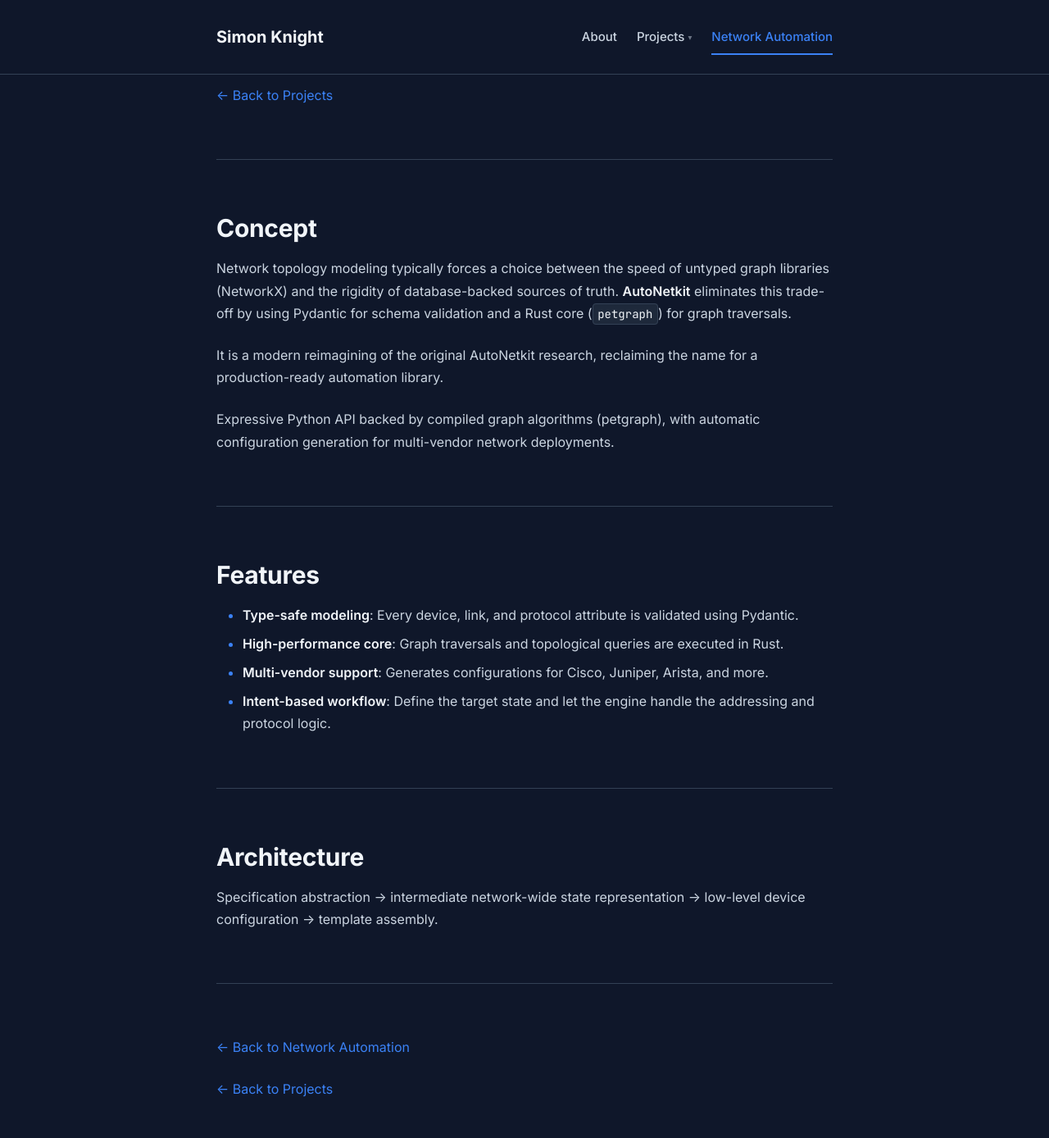
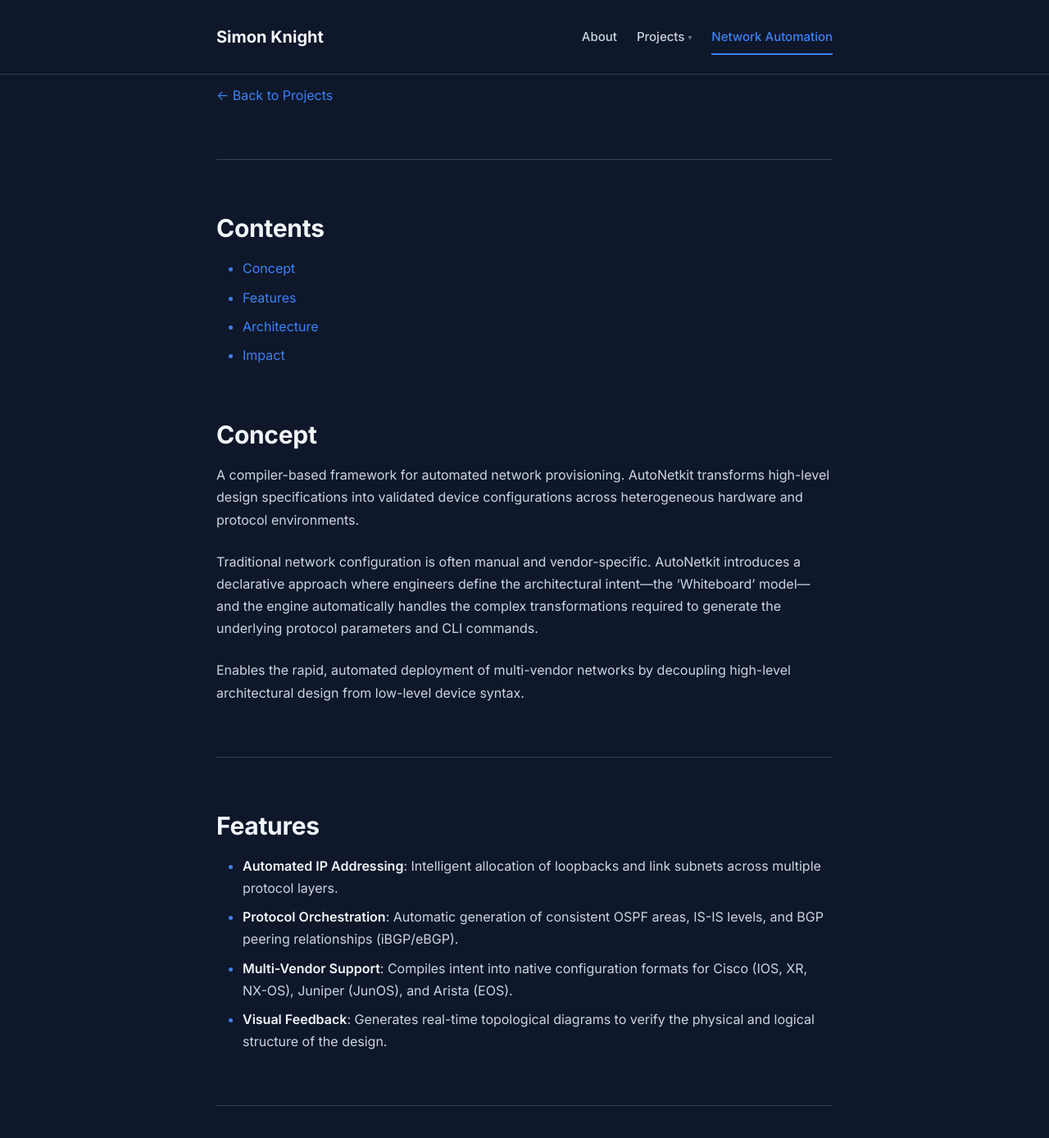
Before and after one commit to sk2/sk2.github.com, a Jekyll site: the page built from projects/autonetkit.md, in a window 1280 px wide and 1400 px high, scrolled down 247 px. Shown: the top 1388 px of the window at 82% size. Built offline with Jekyll 4.4.1, drawn with Linux system fonts in a browser that asks for light colours; nearby versions of some CDN libraries; our own code applies the rules of GitHub Pages for plain Markdown files; some of the changed text lies outside the part shown.

Commit message:
Expand Configuration Generation (AutoNetkit) and reorder Network Automation page

```diff
--- a/projects/autonetkit.md
+++ b/projects/autonetkit.md
@@ -13,28 +13,45 @@
 
 ---
 
+## Contents
+
+- [Concept](#concept)
+- [Features](#features)
+- [Architecture](#architecture)
+- [Impact](#impact)
+
 ## Concept
 
-Network topology modeling typically forces a choice between the speed of untyped graph libraries (NetworkX) and the rigidity of database-backed sources of truth. **AutoNetkit** eliminates this trade-off by using Pydantic for schema validation and a Rust core (`petgraph`) for graph traversals.
+A compiler-based framework for automated network provisioning. AutoNetkit transforms high-level design specifications into validated device configurations across heterogeneous hardware and protocol environments.
 
-It is a modern reimagining of the original AutoNetkit research, reclaiming the name for a production-ready automation library.
+Traditional network configuration is often manual and vendor-specific. AutoNetkit introduces a declarative approach where engineers define the architectural intent—the 'Whiteboard' model—and the engine automatically handles the complex transformations required to generate the underlying protocol parameters and CLI commands.
 
-Expressive Python API backed by compiled graph algorithms (petgraph), with automatic configuration generation for multi-vendor network deployments.
+Enables the rapid, automated deployment of multi-vendor networks by decoupling high-level architectural design from low-level device syntax.
 
 ---
 
 ## Features
 
-- **Type-safe modeling**: Every device, link, and protocol attribute is validated using Pydantic.
-- **High-performance core**: Graph traversals and topological queries are executed in Rust.
-- **Multi-vendor support**: Generates configurations for Cisco, Juniper, Arista, and more.
-- **Intent-based workflow**: Define the target state and let the engine handle the addressing and protocol logic.
+- **Automated IP Addressing**: Intelligent allocation of loopbacks and link subnets across multiple protocol layers.
+- **Protocol Orchestration**: Automatic generation of consistent OSPF areas, IS-IS levels, and BGP peering relationships (iBGP/eBGP).
+- **Multi-Vendor Support**: Compiles intent into native configuration formats for Cisco (IOS, XR, NX-OS), Juniper (JunOS), and Arista (EOS).
+- **Visual Feedback**: Generates real-time topological diagrams to verify the physical and logical structure of the design.
 
 ---
 
 ## Architecture
 
-Specification abstraction → intermediate network-wide state representation → low-level device configuration → template assembly.
+AutoNetkit employs a multi-stage transformation pipeline:
+1. **Specification Abstraction**: Captures the high-level design intent.
+2. **Intermediate Representation**: A network-wide graph model that maintains cross-vendor consistency.
+3. **Device Specialization**: Transforms the abstract model into device-specific protocol state.
+4. **Template Assembly**: Generates the final CLI commands using verified vendor templates.
+
+---
+
+## Impact
+
+AutoNetkit was integrated into Cisco's **Virtual Internet Routing Lab (VIRL)** platform as the primary configuration engine. It has been used to successfully generate valid configurations for core-network topologies with over 1,000 devices in seconds, demonstrating significant scalability and practical utility in production-grade engineering environments.
 
 ---
 
```
Also changed, not shown: other parts of projects/autonetkit.md (+1 -1 lines), network-automation.md (+5 -5 lines), projects.md (+8 -8 lines), update_projects.py (+9 -8 lines).
